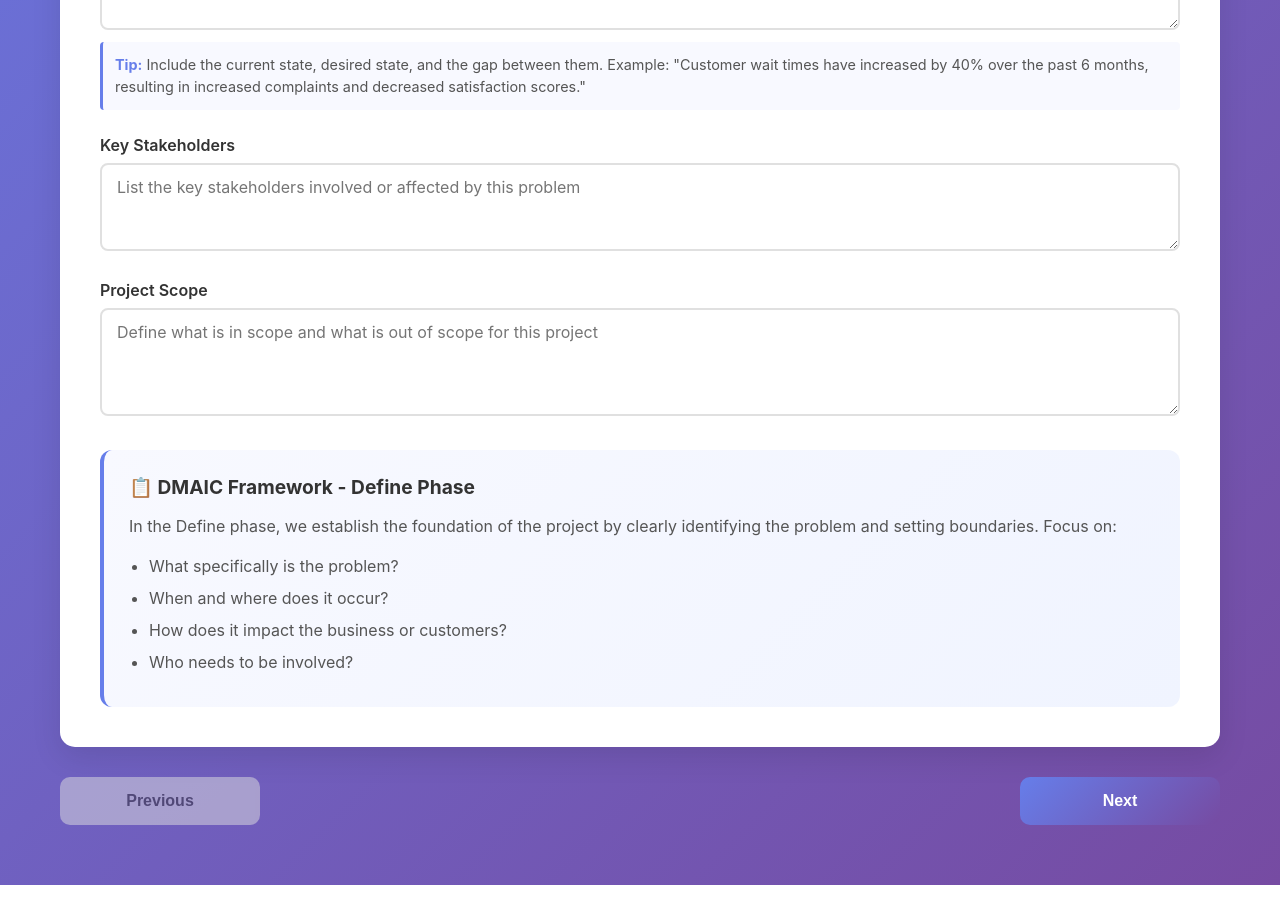
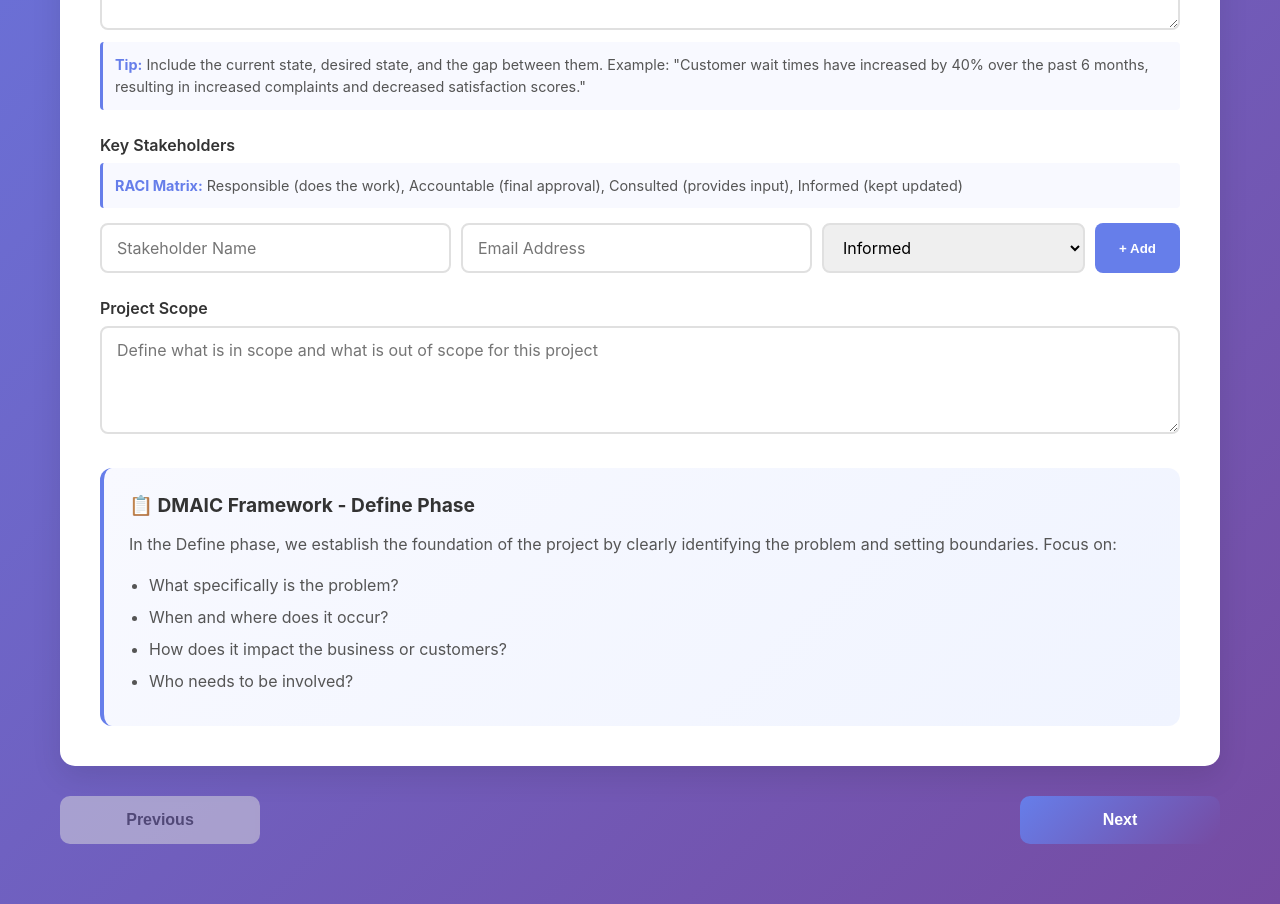
Before and after one commit to swindsors/coachpi-react-deploy-s3, a React (Create React App) app: page / in a window 1280 px wide. Shown: the part 900-1804 px from the top of the page. Built offline with nearby package versions, Linux system fonts and the light colour scheme.

Commit message:
Add stakeholder RACI matrix with name, email, and role assignment

```diff
--- a/src/components/ProblemStatement.js
+++ b/src/components/ProblemStatement.js
@@ -5,7 +5,8 @@ import SIPOC from './SIPOC';
 function ProblemStatement({ data, onUpdate }) {
   const [problemStatement, setProblemStatement] = useState(data.problemStatement || '');
   const [projectName, setProjectName] = useState(data.projectName || '');
-  const [stakeholders, setStakeholders] = useState(data.stakeholders || '');
+  const [stakeholders, setStakeholders] = useState(data.stakeholders || []);
+  const [newStakeholder, setNewStakeholder] = useState({ name: '', email: '', raci: 'Informed' });
   const [scope, setScope] = useState(data.scope || '');
   const [sipocDiagrams, setSipocDiagrams] = useState(data.sipocDiagrams || []);
   const [showSIPOC, setShowSIPOC] = useState(false);
@@ -121,15 +122,72 @@ function ProblemStatement({ data, onUpdate }) {
         </div>
 
         <div className="form-group">
-          <label htmlFor="stakeholders">Key Stakeholders</label>
-          <textarea
-            id="stakeholders"
-            className="form-control"
-            placeholder="List the key stakeholders involved or affected by this problem"
-            value={stakeholders}
-            onChange={(e) => setStakeholders(e.target.value)}
-            rows={3}
-          />
+          <label>Key Stakeholders</label>
+          <div className="helper-text" style={{ marginBottom: '15px' }}>
+            <strong>RACI Matrix:</strong> Responsible (does the work), Accountable (final approval), Consulted (provides input), Informed (kept updated)
+          </div>
+          <div className="stakeholder-input-row">
+            <input
+              type="text"
+              className="form-control"
+              placeholder="Stakeholder Name"
+              value={newStakeholder.name}
+              onChange={(e) => setNewStakeholder({ ...newStakeholder, name: e.target.value })}
+            />
+            <input
+              type="email"
+              className="form-control"
+              placeholder="Email Address"
+              value={newStakeholder.email}
+              onChange={(e) => setNewStakeholder({ ...newStakeholder, email: e.target.value })}
+            />
+            <select
+              className="form-control"
+              value={newStakeholder.raci}
+              onChange={(e) => setNewStakeholder({ ...newStakeholder, raci: e.target.value })}
+            >
+              <option value="Responsible">Responsible</option>
+              <option value="Accountable">Accountable</option>
+              <option value="Consulted">Consulted</option>
+              <option value="Informed">Informed</option>
+            </select>
+            <button
+              className="btn-add"
+              onClick={() => {
+                if (newStakeholder.name.trim()) {
+                  setStakeholders([...stakeholders, { ...newStakeholder, id: Date.now() }]);
+                  setNewStakeholder({ name: '', email: '', raci: 'Informed' });
+                }
+              }}
+            >
+              + Add
+            </button>
+          </div>
+
+          {stakeholders.length > 0 && (
+            <div className="stakeholders-list">
+              <h4 style={{ marginTop: '20px', marginBottom: '15px' }}>Project Stakeholders</h4>
+              <div className="stakeholders-grid">
+                {stakeholders.map((stakeholder) => (
+                  <div key={stakeholder.id} className="stakeholder-card">
+                    <button
+                      className="remove-btn"
+                      onClick={() => setStakeholders(stakeholders.filter(s => s.id !== stakeholder.id))}
+                    >
+                      ×
+                    </button>
+                    <div className="stakeholder-name">{stakeholder.name}</div>
+                    <div className="stakeholder-email">{stakeholder.email}</div>
+                    <div className="stakeholder-raci">
+                      <span className={`raci-badge raci-${stakeholder.raci.toLowerCase()}`}>
+                        {stakeholder.raci}
+                      </span>
+                    </div>
+                  </div>
+                ))}
+              </div>
+            </div>
+          )}
         </div>
 
         <div className="form-group">
--- a/src/components/StepComponent.css
+++ b/src/components/StepComponent.css
@@ -440,16 +440,100 @@
   font-size: 1.1rem;
 }
 
+/* Stakeholder Components */
+.stakeholder-input-row {
+  display: grid;
+  grid-template-columns: 2fr 2fr 1.5fr auto;
+  gap: 10px;
+  margin-bottom: 20px;
+}
+
+.stakeholders-list {
+  margin-top: 20px;
+}
+
+.stakeholders-grid {
+  display: grid;
+  grid-template-columns: repeat(auto-fill, minmax(300px, 1fr));
+  gap: 15px;
+}
+
+.stakeholder-card {
+  background: linear-gradient(135deg, #f3e5f5 0%, #ffffff 100%);
+  padding: 20px;
+  border-radius: 12px;
+  border: 2px solid #ce93d8;
+  position: relative;
+  transition: all 0.3s ease;
+}
+
+.stakeholder-card:hover {
+  border-color: #ab47bc;
+  box-shadow: 0 5px 20px rgba(171, 71, 188, 0.2);
+  transform: translateY(-2px);
+}
+
+.stakeholder-name {
+  font-weight: 700;
+  font-size: 1.1rem;
+  color: #333;
+  margin-bottom: 8px;
+  padding-right: 25px;
+}
+
+.stakeholder-email {
+  color: #666;
+  font-size: 0.9rem;
+  margin-bottom: 12px;
+  word-break: break-word;
+}
+
+.stakeholder-raci {
+  margin-top: 10px;
+}
+
+.raci-badge {
+  display: inline-block;
+  padding: 6px 14px;
+  border-radius: 20px;
+  font-size: 0.85rem;
+  font-weight: 700;
+  text-transform: uppercase;
+  letter-spacing: 0.5px;
+}
+
+.raci-responsible {
+  background: linear-gradient(135deg, #ff9800 0%, #f57c00 100%);
+  color: white;
+}
+
+.raci-accountable {
+  background: linear-gradient(135deg, #f44336 0%, #d32f2f 100%);
+  color: white;
+}
+
+.raci-consulted {
+  background: linear-gradient(135deg, #2196f3 0%, #1976d2 100%);
+  color: white;
+}
+
+.raci-informed {
+  background: linear-gradient(135deg, #4caf50 0%, #388e3c 100%);
+  color: white;
+}
+
 /* Responsive Design */
 @media (max-width: 768px) {
   .metric-input-row,
   .improvement-meta,
-  .control-input-section {
+  .control-input-section,
+  .stakeholder-input-row {
     grid-template-columns: 1fr;
   }
 
   .metrics-grid,
-  .controls-grid {
+  .controls-grid,
+  .stakeholders-grid {
     grid-template-columns: 1fr;
   }
 
--- a/src/utils/reportGenerator.js
+++ b/src/utils/reportGenerator.js
@@ -45,11 +45,30 @@ export const generateReport = async (projectData) => {
       text: 'Key Stakeholders',
       heading: HeadingLevel.HEADING_2,
       spacing: { before: 200, after: 100 }
-    }),
-    new Paragraph({
-      text: projectData.stakeholders || 'Not provided',
-      spacing: { after: 200 }
-    }),
+    })
+  );
+
+  if (projectData.stakeholders && projectData.stakeholders.length > 0) {
+    projectData.stakeholders.forEach((stakeholder) => {
+      sections.push(
+        new Paragraph({
+          children: [
+            new TextRun({ text: `${stakeholder.name}`, bold: true }),
+            new TextRun({ text: ` (${stakeholder.raci})` })
+          ],
+          spacing: { after: 50 }
+        }),
+        new Paragraph({
+          text: `   Email: ${stakeholder.email}`,
+          spacing: { after: 100 }
+        })
+      );
+    });
+  } else {
+    sections.push(new Paragraph({ text: 'No stakeholders defined', spacing: { after: 200 } }));
+  }
+
+  sections.push(
     new Paragraph({
       text: 'Project Scope',
       heading: HeadingLevel.HEADING_2,
```
